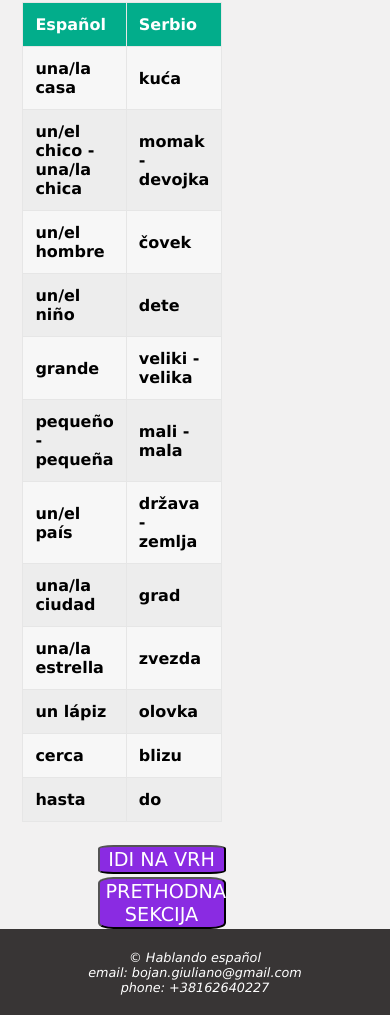
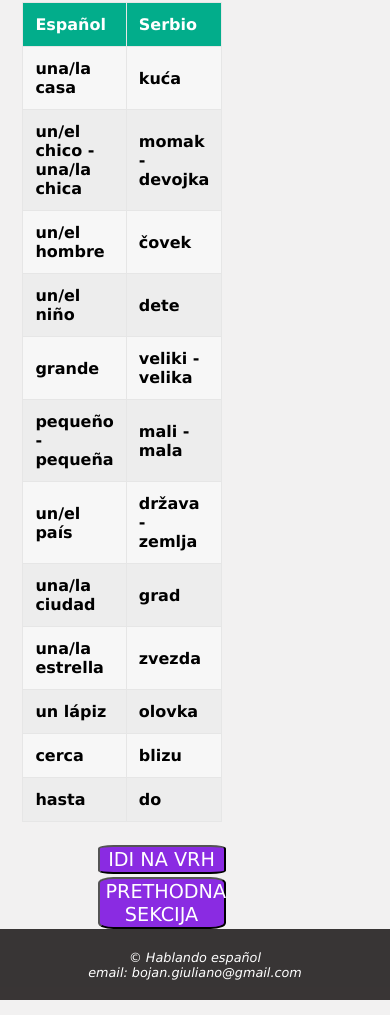
Before and after one commit to BojanDjurdjevic/ESP_1, a plain HTML site: page index.html in a window 390 px wide. Shown: the part 9428-10443 px from the top of the page. Drawn offline with Linux system fonts and the light colour scheme.

Commit message:
phone deleted

```diff
--- a/index.html
+++ b/index.html
@@ -416,7 +416,6 @@
     <footer id="dno">
         <p>&copy; Hablando español</p>
         <p>email: bojan.giuliano@gmail.com</p>
-        <p>phone: +38162640227</p>
     </footer>
     <script src="./js/app.bundle.js"></script>
 </body>
```
